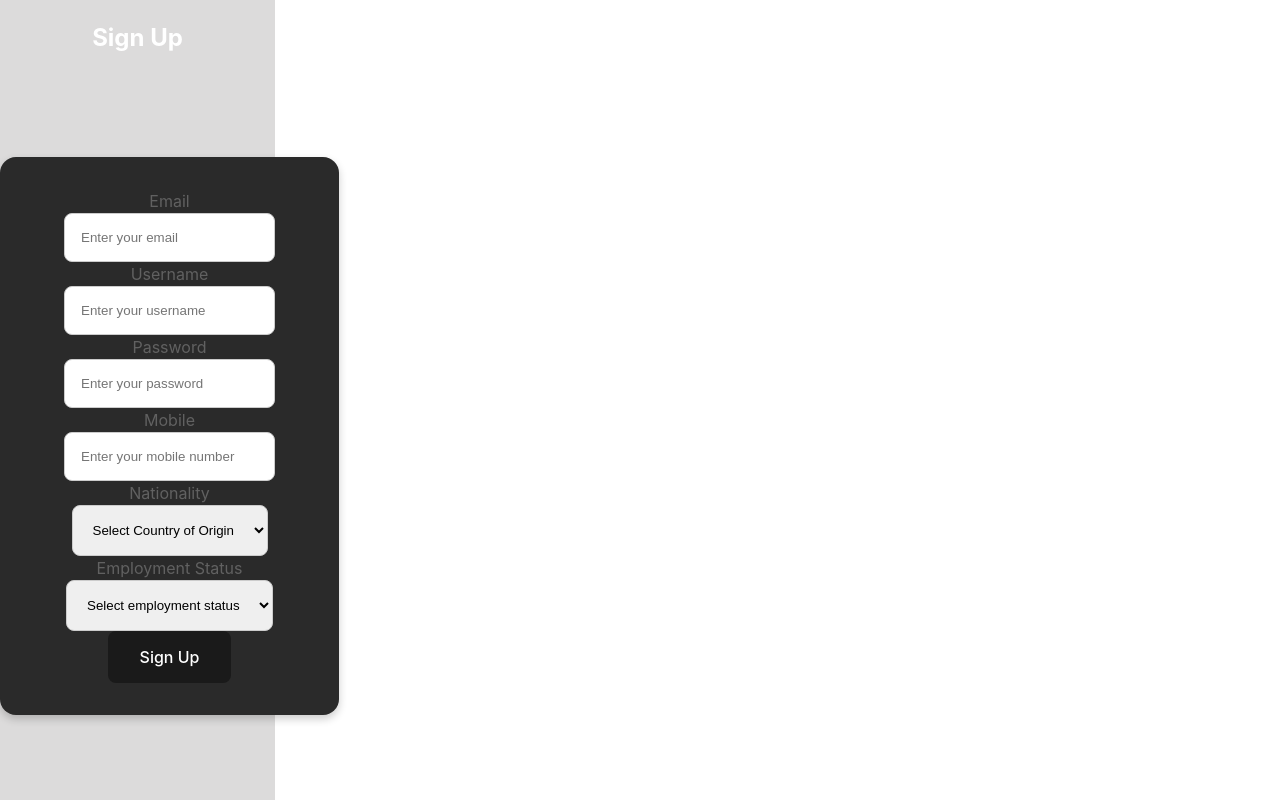
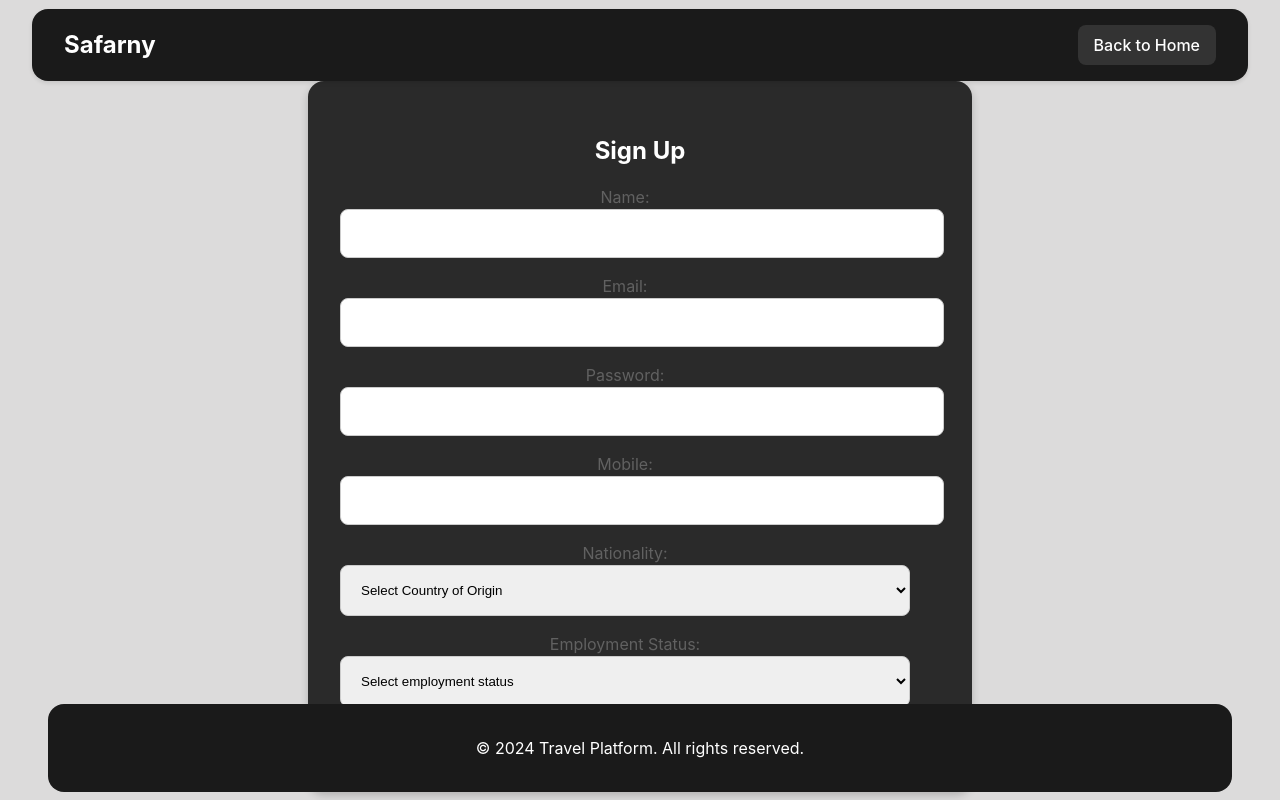
Before and after one commit to Advanced-computer-lab-2024/Safarny, a React (Vite) app: page /signup in a window 1280 px wide. Built offline with nearby package versions, Linux system fonts and the light colour scheme.

Commit message:
UI/UX for the signin and signup pages DONE

```diff
--- a/src/client/Components/Footer/Footer.module.css
+++ b/src/client/Components/Footer/Footer.module.css
@@ -7,8 +7,10 @@
     background-color: var(--primary-color);
     color: var(--text-color);
     padding: 1rem;
+    position: absolute;
+    bottom: 0.5rem;
     text-align: center;
     border-radius: var(--border-radius);
     margin-top: 2rem;
-    width: 100%;
+    width: 90%;
   }
--- a/src/client/Components/Signin/SignIn.jsx
+++ b/src/client/Components/Signin/SignIn.jsx
@@ -1,7 +1,8 @@
+import React, { useState } from 'react';
 import axios from 'axios';
-import React, { useState } from 'react';
-import { Form, Button } from 'react-bootstrap';
-import { useNavigate } from 'react-router-dom';
+import { Link, useNavigate } from 'react-router-dom';
+import Footer from '/src/client/Components/Footer/Footer';
+import styles from './SignIn.module.css';  // Retain the same styles
 
 const SignIn = () => {
   const [email, setEmail] = useState('');
@@ -10,35 +11,32 @@ const SignIn = () => {
   const [error, setError] = useState('');
   const navigate = useNavigate();
 
+  // Handle form submission
   const handleSubmit = async (e) => {
     e.preventDefault();
 
     // Payload to send
-    const userData = {
-      email,
-      password };
+    const userData = { email, password };
 
     try {
-      // Post the form data to the backend
+      // Send the request to the backend
       const response = await axios.post('http://localhost:3000/login', userData);
 
       if (response.status === 200) {
         setSuccess(true);
         setError('');
-        if(response.data.type==="tourist"){
+        // Redirect based on the user type received from the backend
+        if (response.data.type === 'tourist') {
           navigate('/products');
-        }
-        else if(response.data.type==="seller"){
+        } else if (response.data.type === 'seller') {
           navigate('/Seller');
-        }
-        else if(response.data.type==="admin"){
+        } else if (response.data.type === 'admin') {
           navigate('/Admin');
         }
       }
     } catch (err) {
-
       if (err.response) {
-        setError(err.response.data.message); // Error message from backend (email/password incorrect)
+        setError(err.response.data.message);  // Backend error (e.g., invalid credentials)
       } else {
         setError('An unexpected error occurred. Please try again.');
       }
@@ -47,39 +45,51 @@ const SignIn = () => {
   };
 
   return (
-    <div className="signin-form">
+    <div className={styles.container}>
+      <header className={styles.header}>
+        <h1>Safarny</h1>
+        <nav className={styles.nav}>
+          <Link to="/" className={styles.button}>Back to Home</Link>
+        </nav>
+      </header>
+
+      <div className={styles.formContainer}>
         <h2>Sign In</h2>
 
-      {success && <p className="success-message">Sign in successful!</p>}
-      {error && <p className="error-message">{error}</p>}
+        {/* Show success or error messages */}
+        {success && <p className={styles.successMessage}>Sign in successful!</p>}
+        {error && <p className={styles.errorMessage}>{error}</p>}
 
-      <Form onSubmit={handleSubmit}>
-        <Form.Group controlId="email">
-          <Form.Label>Email</Form.Label>
-          <Form.Control
+        {/* Form structure with state handlers */}
+        <form onSubmit={handleSubmit} className={styles.form}>
+          <label>
+            Email:
+            <input
               type="email"
-            placeholder="Enter your email"
+              name="email"
               value={email}
               onChange={(e) => setEmail(e.target.value)}
               required
             />
-        </Form.Group>
-
-        <Form.Group controlId="password">
-          <Form.Label>Password</Form.Label>
-          <Form.Control
+          </label>
+          <label>
+            Password:
+            <input
               type="password"
-            placeholder="Enter your password"
+              name="password"
               value={password}
               onChange={(e) => setPassword(e.target.value)}
               required
             />
-        </Form.Group>
+          </label>
 
-        <Button variant="primary" type="submit">
+          <button type="submit" className={styles.button}>
             Sign In
-        </Button>
-      </Form>
+          </button>
+        </form>
+      </div>
+
+      <Footer />
     </div>
   );
 };
--- /dev/null
+++ b/src/client/Components/Signin/SignIn.module.css
@@ -0,0 +1,110 @@
+:root {
+    --primary-color: #1a1a1a;
+    --secondary-color: #333;
+    --background-color: #dcdbdb;
+    --text-color: #616161;
+    --header-color: white;
+    --form-background: #2a2a2a;
+    --border-radius: 1rem;
+  }
+
+  .container {
+    display: flex;
+    flex-direction: column;
+    align-items: center;
+    justify-content: center;
+    min-height: 100vh;
+    width: 100vw;
+    background-color: var(--background-color);
+  }
+
+  .header {
+    position: absolute;
+    top: 0.5rem;
+    background-color: var(--primary-color);
+    padding: 1rem 2rem;
+    box-shadow: 0 2px 4px rgba(0, 0, 0, 0.1);
+    display: flex;
+    justify-content: space-between;
+    align-items: center;
+    z-index: 1000;
+    width: 90%;
+    border-radius: var(--border-radius);
+  }
+
+  .header h1 {
+    margin: 0;
+    font-size: 1.5rem;
+    color: var(--header-color);
+  }
+
+  .nav {
+    display: flex;
+    gap: 1rem;
+  }
+
+  .button {
+    text-decoration: none;
+    padding: 0.5rem 1rem;
+    background-color: var(--secondary-color);
+    color: var(--header-color);
+    border-radius: 0.5rem;
+    transition: background-color 0.3s;
+  }
+
+  .button:hover {
+    background-color: lighten(var(--secondary-color), 10%);
+  }
+
+  .formContainer {
+    background-color: var(--form-background);
+    padding: 2rem;
+    border-radius: var(--border-radius);
+    position: relative;
+    box-shadow: 0 4px 8px rgba(0, 0, 0, 0.2);
+    text-align: center;
+    max-width: 600px;
+    width: 100%;
+    margin: 0 auto;
+  }
+
+  h2 {
+    color: var(--header-color);
+    margin-bottom: 1rem;
+  }
+
+  .form {
+    display: flex;
+    flex-direction: column;
+    /* top: 5rem; */
+    gap: 1rem;
+    width: 95%;
+  }
+
+  label {
+    display: flex;
+    flex-direction: column;
+    color: var(--text-color);
+  }
+
+  input,
+  select {
+    padding: 1rem;
+    border: 1px solid #ccc;
+    border-radius: 0.5rem;
+    width: 100%; /* Ensure inputs take full width */
+  }
+
+  button {
+    padding: 1rem 2rem;
+    background-color: var(--primary-color);
+    color: var(--header-color);
+    border: none;
+    border-radius: 0.5rem;
+    cursor: pointer;
+    transition: background-color 0.3s;
+  }
+
+  button:hover {
+    background-color: lighten(var(--primary-color), 10%);
+  }
--- a/src/client/Components/Signup/SignUp.jsx
+++ b/src/client/Components/Signup/SignUp.jsx
@@ -1,10 +1,11 @@
 import React, { useState } from 'react';
 import axios from 'axios';
-import { Form, Button } from 'react-bootstrap';
-import { useNavigate } from 'react-router-dom';
+import { Link, useNavigate } from 'react-router-dom';
+import Footer from '/src/client/Components/Footer/Footer';
 import styles from './SignUp.module.css';
 
 const SignUp = () => {
+  // Form state management
   const [username, setUserName] = useState('');
   const [email, setEmail] = useState('');
   const [password, setPassword] = useState('');
@@ -13,10 +14,11 @@ const SignUp = () => {
   const [employed, setEmployed] = useState('');
   const [error, setError] = useState('');
   const [success, setSuccess] = useState(false);
-  const type = "tourist";
+  const type = "tourist";  // Assuming default user type is 'tourist'
 
   const navigate = useNavigate();
 
+  // Handle form submission
   const handleSubmit = async (e) => {
     e.preventDefault();
 
@@ -32,11 +34,10 @@ const SignUp = () => {
 
     try {
       const response = await axios.post('http://localhost:3000/signup', userData);
-
       if (response.status === 201) {
         setSuccess(true);
         setError('');
-        navigate('/signin');
+        navigate('/signin');  // Redirect to SignIn after successful signup
       }
     } catch (err) {
       setError('Registration failed. Please try again.');
@@ -45,60 +46,64 @@ const SignUp = () => {
   };
 
   return (
-    <div className={styles.signupForm}>
+    <div className={styles.container}>
+      <header className={styles.header}>
+        <h1>Safarny</h1>
+        <nav className={styles.nav}>
+          <Link to="/" className={styles.button}>Back to Home</Link>
+        </nav>
+      </header>
+
+      <div className={styles.formContainer}>
         <h2>Sign Up</h2>
-
         {success && <p className={styles.successMessage}>Sign up successful!</p>}
         {error && <p className={styles.errorMessage}>{error}</p>}
 
-      <Form onSubmit={handleSubmit} className={styles.formContainer}>
-        <Form.Group controlId="email">
-          <Form.Label>Email</Form.Label>
-          <Form.Control
+        {/* Form structure with state handlers */}
+        <form onSubmit={handleSubmit} className={styles.form}>
+          <label>
+            Name:
+            <input
+              type="text"
+              name="username"
+              value={username}
+              onChange={(e) => setUserName(e.target.value)}
+              required
+            />
+          </label>
+          <label>
+            Email:
+            <input
               type="email"
-            placeholder="Enter your email"
+              name="email"
               value={email}
               onChange={(e) => setEmail(e.target.value)}
               required
             />
-        </Form.Group>
-
-        <Form.Group controlId="username">
-          <Form.Label>Username</Form.Label>
-          <Form.Control
-            type="text"
-            placeholder="Enter your username"
-            value={username}
-            onChange={(e) => setUserName(e.target.value)}
-            required
-          />
-        </Form.Group>
-
-        <Form.Group controlId="password">
-          <Form.Label>Password</Form.Label>
-          <Form.Control
+          </label>
+          <label>
+            Password:
+            <input
               type="password"
-            placeholder="Enter your password"
+              name="password"
               value={password}
               onChange={(e) => setPassword(e.target.value)}
               required
             />
-        </Form.Group>
-
-        <Form.Group controlId="mobile">
-          <Form.Label>Mobile</Form.Label>
-          <Form.Control
+          </label>
+          <label>
+            Mobile:
+            <input
               type="text"
-            placeholder="Enter your mobile number"
+              name="mobile"
               value={mobile}
               onChange={(e) => setMobile(e.target.value)}
               required
             />
-        </Form.Group>
-
-        <Form.Group controlId="nationality">
-          <Form.Label>Nationality</Form.Label>
-          <Form.Select
+          </label>
+          <label>
+            Nationality:
+            <select
               value={nationality}
               onChange={(e) => setNationality(e.target.value)}
               required
@@ -106,12 +111,11 @@ const SignUp = () => {
               <option value="">Select Country of Origin</option>
               <option value="Egypt">Egypt</option>
               <option value="Saudi Arabia">Saudi Arabia</option>
-          </Form.Select>
-        </Form.Group>
-
-        <Form.Group controlId="employed">
-          <Form.Label>Employment Status</Form.Label>
-          <Form.Select
+            </select>
+          </label>
+          <label>
+            Employment Status:
+            <select
               value={employed}
               onChange={(e) => setEmployed(e.target.value)}
               required
@@ -119,13 +123,16 @@ const SignUp = () => {
               <option value="">Select employment status</option>
               <option value="Yes">Yes</option>
               <option value="No">No</option>
-          </Form.Select>
-        </Form.Group>
+            </select>
+          </label>
 
-        <Button variant="primary" type="submit">
+          <button type="submit" className={styles.button}>
             Sign Up
-        </Button>
-      </Form>
+          </button>
+        </form>
+      </div>
+
+      <Footer />
     </div>
   );
 };
--- a/src/client/Components/Signup/SignUp.module.css
+++ b/src/client/Components/Signup/SignUp.module.css
@@ -8,13 +8,64 @@
   --border-radius: 1rem;
 }
 
-  .signupForm {
+.container {
   display: flex;
   flex-direction: column;
   align-items: center;
   justify-content: center;
-    height: 100vh;
+  min-height: 100vh; /* Ensures the container takes full height */
+  width: 100vw;      /* Makes the container full-width */
   background-color: var(--background-color);
+}
+
+.header {
+  position: sticky;
+  top: 0.5rem;
+  background-color: var(--primary-color);
+  padding: 1rem 2rem;
+  box-shadow: 0 2px 4px rgba(0, 0, 0, 0.1);
+  display: flex;
+  justify-content: space-between;
+  align-items: center;
+  z-index: 1000;
+  width: 90%;
+  border-radius: var(--border-radius);
+}
+
+.header h1 {
+  margin: 0;
+  font-size: 1.5rem;
+  color: var(--header-color);
+}
+
+.nav {
+  display: flex;
+  gap: 1rem;
+}
+
+.button {
+  text-decoration: none;
+  padding: 0.5rem 1rem;
+  background-color: var(--secondary-color);
+  color: var(--header-color);
+  border-radius: 0.5rem;
+  transition: background-color 0.3s;
+}
+
+.button:hover {
+  background-color: lighten(var(--secondary-color), 10%);
+}
+
+.formContainer {
+  background-color: var(--form-background);
+  padding: 2rem;
+  border-radius: var(--border-radius);
+  position: relative;
+  box-shadow: 0 4px 8px rgba(0, 0, 0, 0.2);
+  text-align: center;
+  max-width: 600px;
+  width: 100%;
+  margin: 0 auto;
 }
 
 h2 {
@@ -22,25 +73,12 @@
   margin-bottom: 1rem;
 }
 
-  .successMessage, .errorMessage {
-    color: var(--text-color);
-  }
-
-  .formContainer {
-    background-color: var(--form-background);
-    padding: 2rem;
-    border-radius: var(--border-radius);
-    box-shadow: 0 4px 8px rgba(0, 0, 0, 0.2);
-    text-align: center;
-    margin: auto;
-    width: 100%;
-    max-width: 400px;
-  }
-
 .form {
   display: flex;
   flex-direction: column;
+  /* top: 5rem; */
   gap: 1rem;
+  width: 95%;
 }
 
 label {
@@ -49,10 +87,12 @@
   color: var(--text-color);
 }
 
-  input, select {
+input,
+select {
   padding: 1rem;
   border: 1px solid #ccc;
   border-radius: 0.5rem;
+  width: 100%; /* Ensure inputs take full width */
 }
 
 button {
```
Also changed, not shown: src/client/App.jsx (line endings or trailing spaces). Lines whose indentation alone changed are shown as unchanged.
